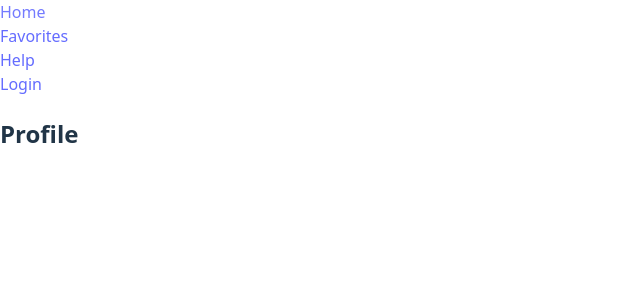
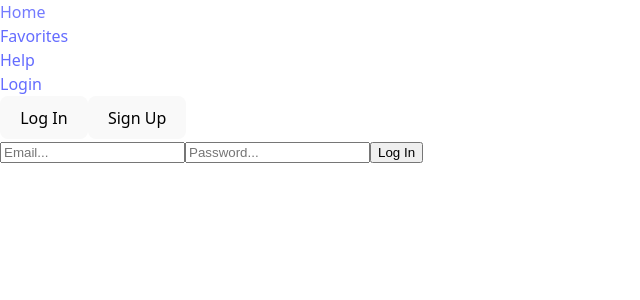
Before and after one commit to WendolynQuartey/Live-Line_frontend, a React (Vite) app: page /profile in a window 1280 px wide. Shown: the top 300 px of the page, without its empty margins (0-640 px from the left). Built offline with nearby package versions, Linux system fonts and the light colour scheme.

Commit message:
login toggles to profile onces user is logged in

```diff
--- a/src/App.jsx
+++ b/src/App.jsx
@@ -18,12 +18,8 @@ function App() {
         <Route path="/" element={<Home/>}/>
         <Route path="/favorites" element={<Favorites/>} />
         <Route path="/help" element={<Help />}/>
-        <Route path="/profile" element={<Profile/>}/>
-        {formSubmit === true ? (
-          <Route path="/profile" element={<Profile/>}/>
-        ) : (
-          <Route path="/login" element={<Login setFormSubmit={setFormSubmit}/>}/>
-        )}
+        <Route path="/login" element={<Login setFormSubmit={setFormSubmit}/>}/>
+        <Route path="/profile" element={formSubmit ? <Profile/> :  <Login setFormSubmit={setFormSubmit}/>} />
       </Routes>
     </div>
   )
--- a/src/components/Home.jsx
+++ b/src/components/Home.jsx
@@ -20,11 +20,7 @@ export default function Home(){
             } finally {
                setLoading(false);
             }
-         },
-            (error) => {
-               setLoading(false);
-            }
-
+         }
       )
    }, [])
 
@@ -32,7 +28,7 @@ export default function Home(){
       <>
          <img  id="background" src={background} alt="Metro Train Interior" />
          <h1 id="header">Live-Line</h1>
-         {loading && <p>Finding nearby stations..</p>}
+         {loading && <p>Finding nearby stations...</p>}
          <div id="stationsList">
             {stations.map(station => (
                <TimeCard key={station.id} station={station}/>
--- a/src/components/Nav.jsx
+++ b/src/components/Nav.jsx
@@ -1,6 +1,6 @@
 import {Link} from "react-router-dom";
 
-export default function Nav(){
+export default function Nav({ formSubmit }){
    return (
       <div className="Nav">
          <Link to="/">
@@ -12,9 +12,15 @@ export default function Nav(){
          <Link to="/help">
             <div>Help</div>
          </Link>
-         <Link to="/login">
+         {formSubmit ? (
+            <Link to="/profile">
+            <div>Profile</div>
+         </Link>
+         ): (
+            <Link to="/login">
             <div>Login</div>
          </Link>
+         )}
       </div>
    );
 }
--- a/src/components/timeCard.jsx
+++ b/src/components/timeCard.jsx
@@ -2,9 +2,9 @@ export default function TimeCard({station}){
    function formatTime(isoString){
       const diff = new Date(isoString) - new Date();
       const minutes = Math.floor(diff / 60000);
-      if (minutes <= 0) return "Arriving";
-      if (minutes == 1) return "1 min";
-      return `${minutes} mins`;
+      if (minutes <= 0) return " Arriving";
+      if (minutes == 1) return " in 1 min";
+      return ` in ${minutes} mins`;
    };
 
    return(
@@ -19,7 +19,7 @@ export default function TimeCard({station}){
                   station.upcomingTrains.N.map((train, i) => (
                      <div key={i} className="trainRow">
                         <span>
-                           {train.route}
+                           {train.route} train
                         </span>
                         <span>
                            {formatTime(train.time)}
@@ -37,7 +37,7 @@ export default function TimeCard({station}){
                   station.upcomingTrains.S.map((train, i) => (
                      <div key={i} className="trainRow">
                         <span>
-                           {train.route}
+                           {train.route} train
                         </span>
                         <span>
                            {formatTime(train.time)}
--- a/src/pages/Help.jsx
+++ b/src/pages/Help.jsx
@@ -1,3 +1,10 @@
-export default function Help(){
-   return <h2>Help</h2>
+export default function Help() {
+   return (
+      <>
+         <h1>Help</h1>
+         <h3>FAQs</h3>
+
+      </>
+   )
+
 }
--- a/src/pages/Login.jsx
+++ b/src/pages/Login.jsx
@@ -10,8 +10,8 @@ export default function Login( {setFormSubmit}) {
       email: "",
       password: "",
       location: {
-         longitude: 43.000000,
-         latitude:  -75.000000,
+         latitude: 43.000000,
+         longitude:  -75.000000,
       }
    });
 
@@ -27,12 +27,12 @@ export default function Login( {setFormSubmit}) {
       e.preventDefault();
       try {
          if (formType == "login"){
-            let res = await axios.post("http://localhost:3000/api/users", {
+            await axios.get("http://localhost:3000/api/users", {
                email: userData.email,
                password: userData.password
             });
          } else {
-            let res = await axios.post("http://localhost:3000/api/users", userData);
+            await axios.post("http://localhost:3000/api/users", userData);
          }
          setFormSubmit(true);
          nav("/");
@@ -48,7 +48,7 @@ export default function Login( {setFormSubmit}) {
          <button onClick={() => handleForm("signup")}>Sign Up</button>
 
          <form onSubmit={handleSubmit}>
-            {formType == "signup" && (
+            {formType === "signup" && (
                <input
                type="text"
                name="name"
@@ -74,7 +74,7 @@ export default function Login( {setFormSubmit}) {
             onChange={handleChange}
             required
             />
-            {formType == "signup" && (
+            {formType === "signup" && (
                <input
                type="password"
                name="confirmPassword"
@@ -87,7 +87,7 @@ export default function Login( {setFormSubmit}) {
                   }
                }}
                required
-               />
+              />
             )}
 
             <input
```
